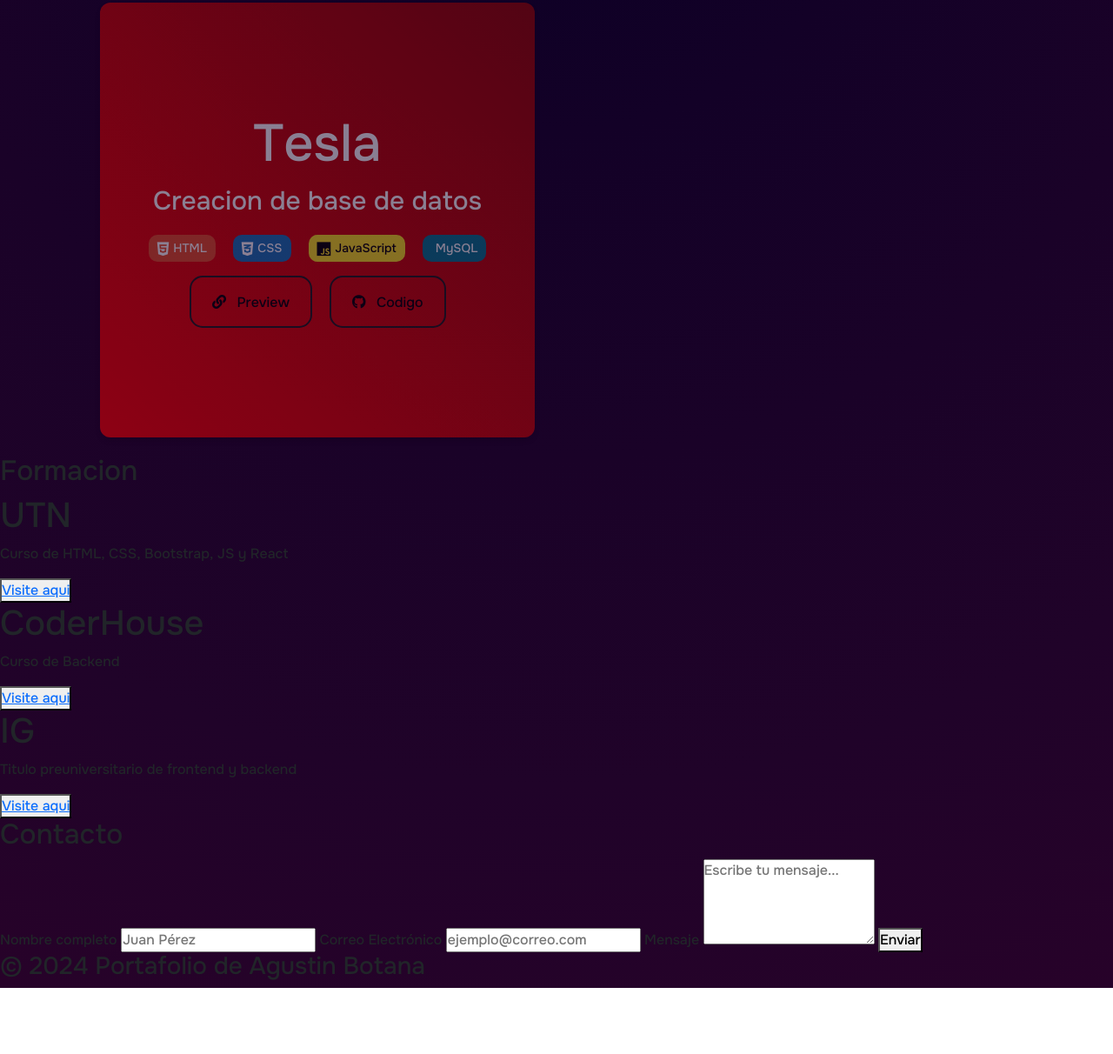
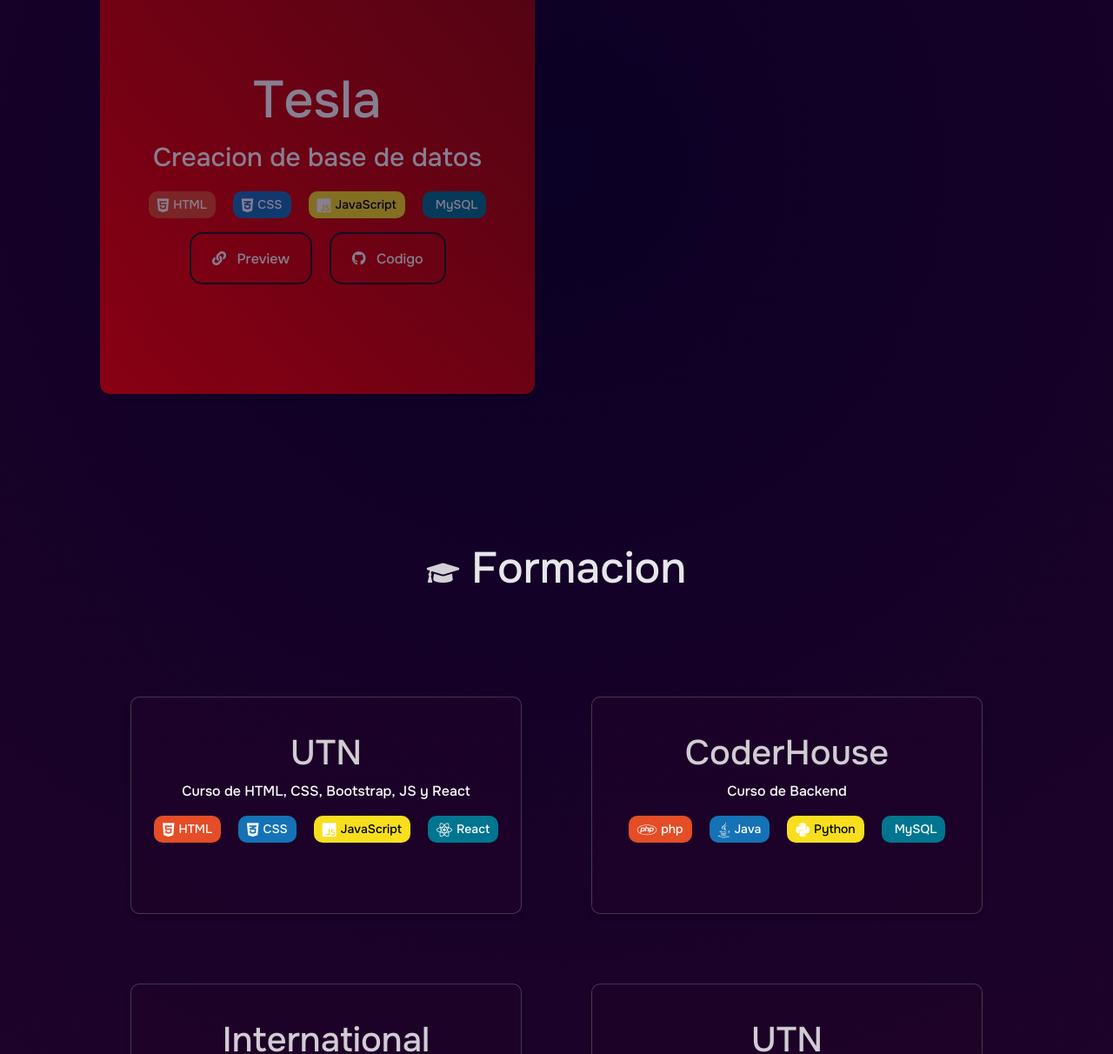
Before and after one commit to BotaYT/curso-progra-UTN, a plain HTML site: page Proyectos del curso/tp1/index.html in a window 1280 px wide. Shown: the part 1588-2800 px from the top of the page at 87% size. Before the commit the page ends 2724 px from the top, so only its background shows below. Drawn offline with nearby package versions, Linux system fonts and the light colour scheme.

Commit message:
v6 seccion "formacion"
se restructuro el HTML, agregando nueva información.
se logró el diseño mediante CSS, diferentes cajas para cada formación y su diseño para lograr una visualización de interfaz acorde al proyecto

```diff
--- a/Proyectos del curso/tp1/index.html
+++ b/Proyectos del curso/tp1/index.html
@@ -61,7 +61,7 @@
     </section>
     <!--proyectos-->
     <section>
-      <h2 class="titulos"><i class="fas fa-code icon"></i>Proyectos</h2>
+      <h2 class="titulo-proyecto"><i class="fas fa-code icon"></i>Proyectos</h2>
       <div class="proyectos">
         <div class="box-proyectos">
           <h1>Mercado Libre</h1>
@@ -140,22 +140,78 @@
 
     <!--formacion-->
     <section class="cont-formacion">
-      <h2>Formacion</h2>
+      <h2 class="titulo-formacion"><i class="fas fa-graduation-cap icon"></i>
+        Formacion</h2>
       <div class="formacion">
         <div class="box-formacion">
           <h1>UTN</h1>
           <p>Curso de HTML, CSS, Bootstrap, JS y React</p>
-          <button><a href="#">Visite aqui</a></button>
+          <div>
+            <ul class="box-languages">
+              <li class="language html"><i class="fab fa-html5"></i>HTML</li>
+              <li class="language css"><i class="fab fa-css3-alt"></i>CSS</li>
+              <li class="language js"><i class="fab fa-js"></i>JavaScript</li>
+              <li class="language mysql"><i class="fab fa-react"></i>React</li>
+            </ul>
+          </div>
         </div>
         <div class="box-formacion">
           <h1>CoderHouse</h1>
           <p>Curso de Backend</p>
-          <button><a href="#">Visite aqui</a></button>
+          <div>
+            <ul class="box-languages">
+              <li class="language html"><i class="fab fa-php"></i>php</li>
+              <li class="language css"><i class="fab fa-java"></i>Java</li>
+              <li class="language js"><i class="fab fa-python"></i>Python</li>
+              <li class="language mysql"><i class="fab fa-mysql"></i>MySQL</li>
+            </ul>
+          </div>
         </div>
         <div class="box-formacion">
-          <h1>IG</h1>
+          <h1>International Baccalaureate</h1>
           <p>Titulo preuniversitario de frontend y backend</p>
-          <button><a href="#">Visite aqui</a></button>
+          <div>
+            <ul class="box-languages">
+              <li class="language html"><i class="fab fa-html5"></i>HTML</li>
+              <li class="language css"><i class="fab fa-css3-alt"></i>CSS</li>
+              <li class="language js"><i class="fab fa-java"></i>Java</li>
+            </ul>
+          </div>
+        </div>
+        <div class="box-formacion">
+          <h1>UTN</h1>
+          <p>Curso de HTML, CSS, Bootstrap, JS y React</p>
+          <div>
+            <ul class="box-languages">
+              <li class="language html"><i class="fab fa-html5"></i>HTML</li>
+              <li class="language css"><i class="fab fa-css3-alt"></i>CSS</li>
+              <li class="language js"><i class="fab fa-js"></i>JavaScript</li>
+              <li class="language mysql"><i class="fab fa-react"></i>React</li>
+            </ul>
+          </div>
+        </div>
+        <div class="box-formacion">
+          <h1>CoderHouse</h1>
+          <p>Curso de Backend</p>
+          <div>
+            <ul class="box-languages">
+              <li class="language html"><i class="fab fa-php"></i>php</li>
+              <li class="language css"><i class="fab fa-java"></i>Java</li>
+              <li class="language js"><i class="fab fa-python"></i>Python</li>
+              <li class="language mysql"><i class="fab fa-mysql"></i>MySQL</li>
+            </ul>
+          </div>
+        </div>
+        <div class="box-formacion">
+          <h1>International Baccalaureate</h1>
+          <p>Titulo preuniversitario de frontend y backend</p>
+          <div>
+            <ul class="box-languages">
+              <li class="language html"><i class="fab fa-html5"></i>HTML</li>
+              <li class="language css"><i class="fab fa-css3-alt"></i>CSS</li>
+              <li class="language js"><i class="fab fa-java"></i>Java</li>
+            </ul>
+          </div>
         </div>
       </div>
     </section>
--- a/Proyectos del curso/tp1/styles.css
+++ b/Proyectos del curso/tp1/styles.css
@@ -6,6 +6,7 @@
   font-style: normal;
   font-kerning: none;
   text-decoration: none;
+  color: white;
 }
 
 /*imagen de fondo*/
@@ -156,13 +157,12 @@ body {
   opacity: 0.9;
 }
 
-
-.titulos {
+.titulo-proyecto {
   color: white;
   text-align: center;
   justify-content: center;
   font-size: 50px;
-  padding-bottom: 150px;
+  padding-bottom: 100px;
   opacity: 0.9;
 }
 
@@ -221,7 +221,7 @@ body {
 
 .box-proyectos a {
   text-decoration: none;
-  color: black;
+  color: white;
 }
 
 .proyectos-cont-botom {
@@ -324,3 +324,47 @@ body {
 .language:hover {
   opacity: 0.8;
 }
+
+/* contenedor formacion */
+
+.titulo-formacion {
+  color: white;
+  text-align: center;
+  justify-content: center;
+  font-size: 50px;
+  padding-bottom: 50px;
+  opacity: 0.9;
+}
+
+.cont-formacion {
+  margin-top: 150px;
+}
+
+.formacion {
+  display: flex;
+  flex-wrap: wrap;
+  justify-content: center;
+  gap: 80px;
+  padding: 60px 20px;
+  border-radius: 10px;
+}
+
+.box-formacion {
+  text-align: center;
+  flex: 1 1 calc(33.33% - 40px);
+  max-width: 450px;
+  min-width: 300px;
+  height: 250px;
+  padding: 40px;
+  background-color: rgba(32, 3, 41, 0.5);
+  border: 1px solid rgba(255, 255, 255, 0.2);
+  border-radius: 10px;
+  box-shadow: 0 4px 6px rgba(0, 0, 0, 0.2);
+  transition: transform 0.3s ease, box-shadow 0.3s ease;
+  color: rgba(255, 255, 255, 0.8);
+}
+
+.box-formacion:hover {
+  transform: scale(1.1);
+  box-shadow: 0 8px 12px rgba(0, 0, 0, 0.4);
+}
```
